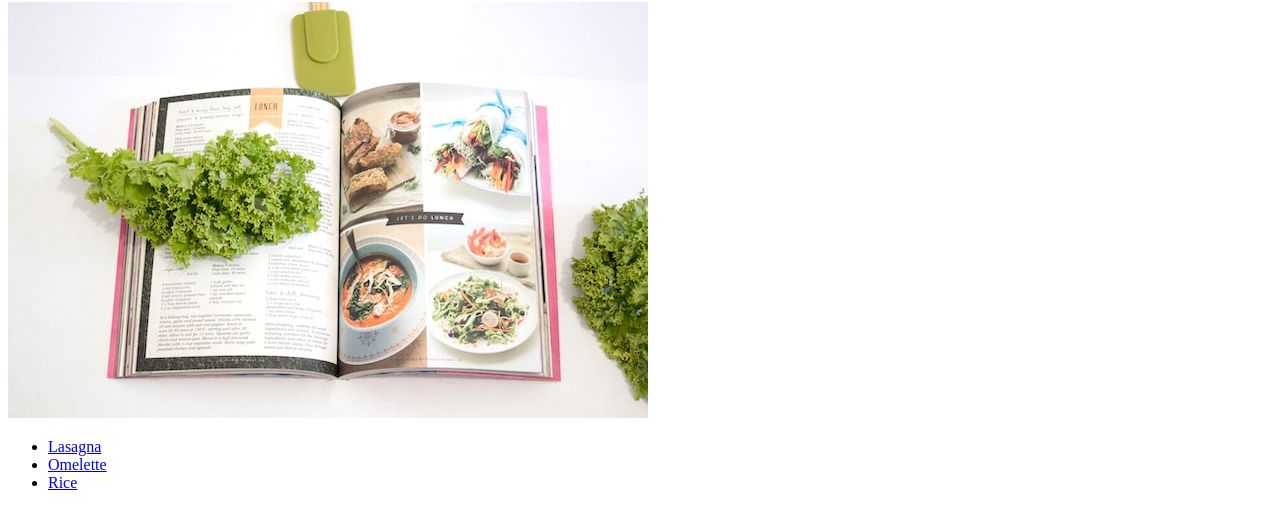
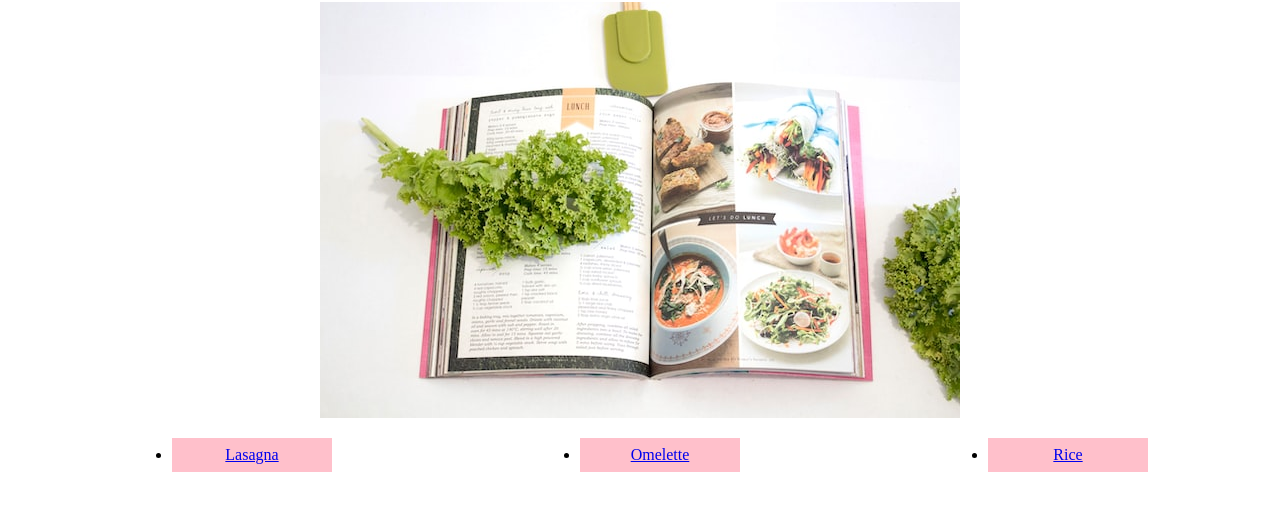
Before and after one commit to codexshell/odin-recipes, a plain HTML site: page index.html in a window 1280 px wide. Shown: the part 78-604 px from the top of the page. Drawn offline with Linux system fonts and the light colour scheme.

Commit message:
add global styles and style homepage

```diff
--- a/index.html
+++ b/index.html
@@ -5,9 +5,36 @@
     <meta http-equiv="X-UA-Compatible" content="IE=edge" />
     <meta name="viewport" content="width=device-width, initial-scale=1.0" />
     <title>Odin Recipes</title>
+    <link rel="stylesheet" href="style.css" />
+    <style>
+      body {
+        text-align: center;
+      }
+
+      ul {
+        display: flex;
+        justify-content: space-around;
+      }
+
+      li {
+        background-color: pink;
+        flex-basis: 10rem;
+        padding-block: .5rem;
+      }
+
+      a {
+        width: 100%;
+        height: 100%;
+        display: inline-block;
+      }
+
+      li:hover {
+        background-color: rgb(142, 195, 176);
+      }
+    </style>
   </head>
 
-  <body>
+  <body class="flow">
     <h1>Odin Recipes</h1>
     <img src="recipes.jpg" alt="" />
     <ul>
```
Also changed, not shown: recipes/lasagna.html (+1 -0 lines), recipes/omelette.html (+1 -0 lines), recipes/rice.html (+1 -0 lines).
